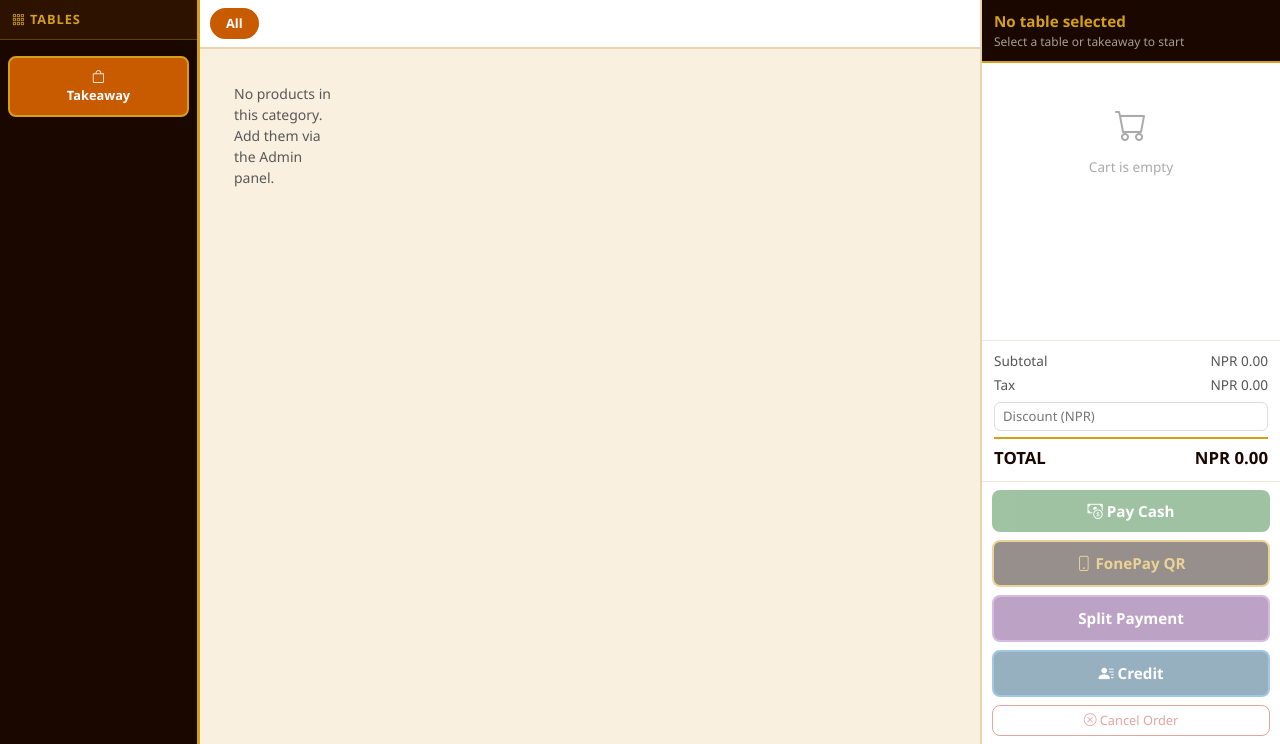
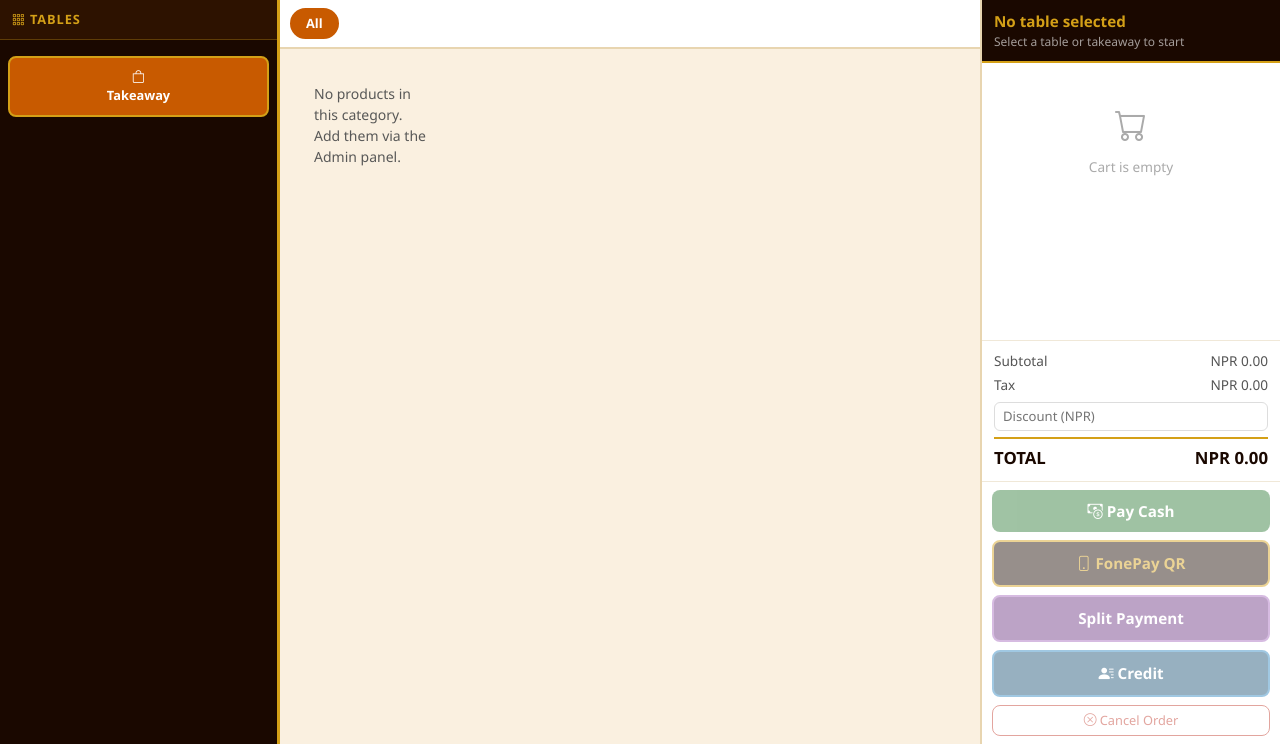
Before and after one commit to alishmaharjan/Cafe-management-system, a Django app: page / in a window 1280 px wide. Shown: the part 67-811 px from the top of the page. Run offline with Django 5.2, Linux system fonts and the light colour scheme; the visitor is signed in with stand-in values (Sample User, id 1); data that the repository does not hold is empty.

Commit message:
tables tab fix

```diff
--- a/A-cafe/cafe_system/core/templates/core/pos.html
+++ b/A-cafe/cafe_system/core/templates/core/pos.html
@@ -6,29 +6,34 @@
 {% block extra_head %}
 <style>
   body { overflow: hidden; }
-  .pos-wrap { display: flex; height: calc(100vh - 56px); }
+  .pos-wrap { display: flex; height: calc(100vh - 56px); overflow: hidden; }
 
   /* ── LEFT: Table map ── */
-  .pos-tables { width: 200px; min-width: 200px; background: var(--cg-dark); display: flex; flex-direction: column; border-right: 3px solid var(--cg-gold); }
-  .pos-tables-header { padding: 10px 12px; background: #2d1200; color: var(--cg-gold); font-weight: 700; font-size: .8rem; letter-spacing: .07em; text-transform: uppercase; border-bottom: 1px solid rgba(212,160,23,.3); }
-  .pos-tables-body { flex: 1; overflow-y: auto; padding: 8px; }
-  .table-grid { display: grid; grid-template-columns: 1fr 1fr; gap: 6px; }
+  .pos-tables {
+    width: 280px; min-width: 280px; flex-shrink: 0;
+    background: var(--cg-dark); display: flex; flex-direction: column;
+    border-right: 3px solid var(--cg-gold); overflow: hidden; z-index: 1;
+  }
+  .pos-tables-header { padding: 10px 12px; background: #2d1200; color: var(--cg-gold); font-weight: 700; font-size: .8rem; letter-spacing: .07em; text-transform: uppercase; border-bottom: 1px solid rgba(212,160,23,.3); flex-shrink: 0; }
+  .pos-tables-body { flex: 1; overflow-x: hidden; overflow-y: auto; padding: 8px; min-height: 0; }
+  .table-grid { display: grid; grid-template-columns: repeat(2, minmax(0, 1fr)); gap: 6px; }
   .table-btn {
     border: 2px solid transparent; border-radius: 8px; padding: 8px 4px; font-size: .75rem; font-weight: 600;
     cursor: pointer; text-align: center; transition: all .15s; line-height: 1.2;
+    min-width: 0; max-width: 100%; overflow: hidden;
   }
   .table-btn.free    { background: #1e3d1e; border-color: #2d7a35; color: #a8e6b0; }
   .table-btn.occupied{ background: #5a1010; border-color: #c0392b; color: #ffb3b3; }
   .table-btn.selected{ outline: 3px solid var(--cg-gold); outline-offset: 2px; }
   .table-btn:hover   { filter: brightness(1.2); }
-  .table-btn .tname  { font-size: .85rem; }
+  .table-btn .tname  { font-size: .85rem; overflow: hidden; text-overflow: ellipsis; white-space: nowrap; }
   .table-btn .tinfo  { font-size: .65rem; opacity: .85; overflow: hidden; text-overflow: ellipsis; white-space: nowrap; }
   .takeaway-btn { width: 100%; border-radius: 8px; padding: 9px; font-weight: 700; font-size: .8rem; background: var(--cg-orange); border: 2px solid var(--cg-gold); color: #fff; cursor: pointer; transition: all .15s; }
   .takeaway-btn:hover { background: var(--cg-amber); }
   .takeaway-btn.selected { outline: 3px solid var(--cg-gold); outline-offset: 2px; }
 
   /* ── MIDDLE: Menu ── */
-  .pos-menu { flex: 1; display: flex; flex-direction: column; background: #faf0e0; overflow: hidden; }
+  .pos-menu { flex: 1; min-width: 0; display: flex; flex-direction: column; background: #faf0e0; overflow: hidden; }
   .category-bar { display: flex; flex-wrap: wrap; gap: 6px; padding: 8px 10px; background: #fff; border-bottom: 2px solid #e8d5b0; flex-shrink: 0; }
   .cat-btn { border: 2px solid #d0b88a; background: #fff; border-radius: 20px; padding: 4px 14px; font-size: .8rem; font-weight: 600; cursor: pointer; transition: all .15s; color: #5c3d2e; }
   .cat-btn.active { background: var(--cg-orange); border-color: var(--cg-orange); color: #fff; }
@@ -44,7 +49,7 @@
   .prod-price { font-size: .95rem; font-weight: 700; color: var(--cg-orange); }
 
   /* ── RIGHT: Cart ── */
-  .pos-cart { width: 300px; min-width: 300px; background: #fff; display: flex; flex-direction: column; border-left: 2px solid #e8d5b0; }
+  .pos-cart { width: 300px; min-width: 300px; flex-shrink: 0; background: #fff; display: flex; flex-direction: column; border-left: 2px solid #e8d5b0; overflow: hidden; }
   .cart-header { padding: 10px 12px; background: var(--cg-dark); color: #fff; flex-shrink: 0; border-bottom: 2px solid var(--cg-gold); }
   .cart-header .order-title { font-weight: 700; font-size: .95rem; color: var(--cg-gold); }
   .cart-header .order-sub { font-size: .75rem; color: rgba(255,255,255,0.6); }
```
